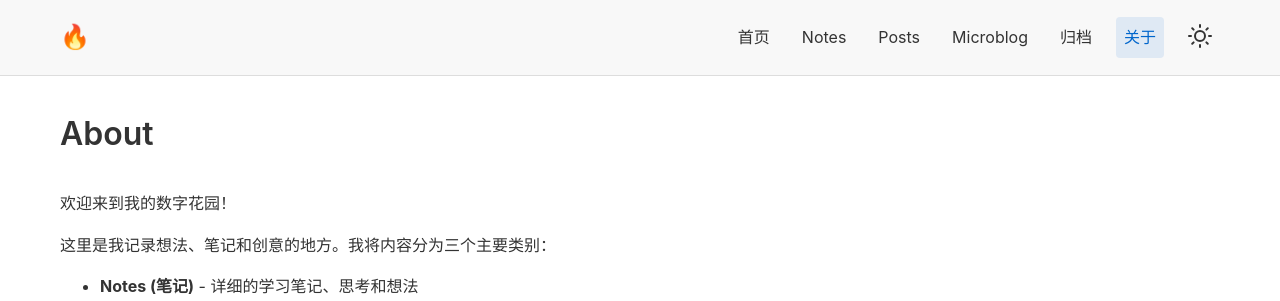
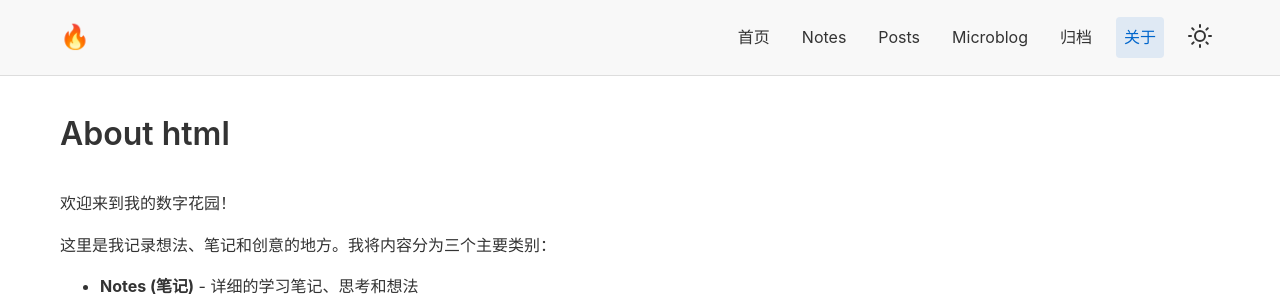
Before and after one commit to HelloPages/hbblog, a Jekyll site: the page built from _pages/about.html, in a window 1280 px wide. Shown: the top 301 px of the page. Built offline with Jekyll 4.4.1, drawn with Linux system fonts in a browser that asks for light colours.

Commit message:
Update about.html

```diff
--- a/_pages/about.html
+++ b/_pages/about.html
@@ -5,7 +5,7 @@ permalink: /about
 ---
 
 <div class="about">
-  <h1 class="page-title">About</h1>
+  <h1 class="page-title">About html</h1>
 
   <div class="about-content">
     <p>欢迎来到我的数字花园！</p>
```
